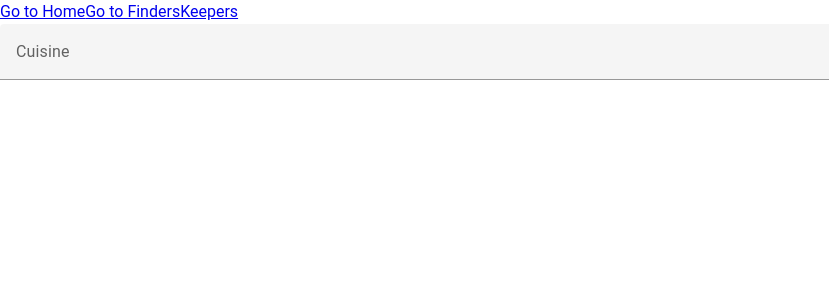
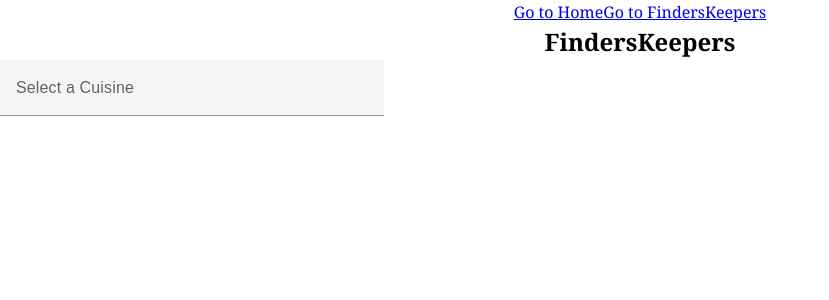
Before and after one commit to camilaflor356/Finders-Keepers, a Vue app: page /finderskeepers in a window 1280 px wide. Shown: the top 300 px of the page, without its empty margins (0-829 px from the left). Built offline with nearby package versions, Linux system fonts and the light colour scheme.

Commit message:
working on header

```diff
--- a/src/App.vue
+++ b/src/App.vue
@@ -2,7 +2,9 @@
 import FindersKeepers from './Pages/FindersKeepers.vue'
 import Details from './Pages/Details.vue'
 import Home from './Pages/Homepage.vue'
+import Header from './components/Header.vue'
 
+//command, option i for the chrome thingy to see fails
 // hi y'all, going to number the changes (there are 4) so it's clear to you.
 // 1. create a routes object with all your navbar routes
 // see https://vuejs.org/guide/scaling-up/routing.html#simple-routing-from-scratch
@@ -26,17 +28,16 @@ export default {
   components: {
    FindersKeepers,
    Details,
-   Home
+   Home,
+   Header
   }
 }
 </script>
 
 <template>
-  <!-- 4. change this to be a dynamic component, and add :is="currentPath" as a directive -->
-  <!-- <component :is="currentPath" /> -->
-  <RouterLink to="/">Go to Home</RouterLink>
-  <RouterLink to="/finderskeepers">Go to FindersKeepers</RouterLink>
-  <RouterView/>
+      <Header />
 </template>
 
-<style></style>
+<style>
+
+</style>
--- a/src/Pages/FindersKeepers.Vue
+++ b/src/Pages/FindersKeepers.Vue
@@ -9,10 +9,12 @@ export default {
 
 
 <template>
-
+    <header class="Home-header">
+        <h2>FindersKeepers</h2>
+    </header>
 <!--- Change 'Select' and make one for each category (cuisine, rating, price etc.)-->
-<v-select
-  label="Cuisine"
+<v-select class ="dropdowns"
+  label="Select a Cuisine"
   :items="['California', 'Colorado', 'Florida', 'Georgia', 'Texas', 'Wyoming']"
 ></v-select>
 <br>
@@ -20,9 +22,9 @@ export default {
 
 
 <style>
-v-select {
-  /* edit width */
-  color:blue;
-  width: 20pt;
+.dropdowns {
+  width:30%;
+  font-family: Arial, Helvetica, sans-serif;
 }
+
 </style>
--- a/src/Pages/Homepage.Vue
+++ b/src/Pages/Homepage.Vue
@@ -1,11 +1,19 @@
 <script>
-
+import Header from '../components/Header.vue'
+export default {
+    components: {
+        Header
+    }
+}
 </script>
 
 
 <template>
-    <!--- Make a header -->
-    <h1>FindersKeepers</h1>
+        <header class="HomeHeader">
+        <h2>Home</h2>
+    </header>
+    <body>
+        <div class= "home-body">
             <br>
             <p>Explain what FindersKeepers is</p>
             <br>
@@ -13,9 +21,13 @@
             <br>
             <p>Explain limitations</p>
             <br>
+        </div>
+    </body>
 </template>
 
 
 <style>
-
+.home-body{
+    font-family: Arial, Helvetica, sans-serif;
+}
 </style>
--- a/src/components/Header.vue
+++ b/src/components/Header.vue
@@ -5,9 +5,7 @@
 
 <template>
     <div class="header-topbar">
-        <input type="text" placeholder="Search" value="">
         <div class="header-links">
-            <!-- 5. change all href sources to start with /#/. You will have to do it for dropdown as well. -->
             <RouterLink to="/">Go to Home</RouterLink>
             <RouterLink to="/finderskeepers">Go to FindersKeepers</RouterLink>
             <RouterView/>
@@ -17,7 +15,9 @@
 
 
 <style>
-RouterLink{
-    font-size: 20pt;
+.header-topbar {
+    font-family:Georgia, 'Times New Roman', Times, serif;
+    text-align: center;
 }
+
 </style>
```
Lines whose indentation alone changed are shown as unchanged.
